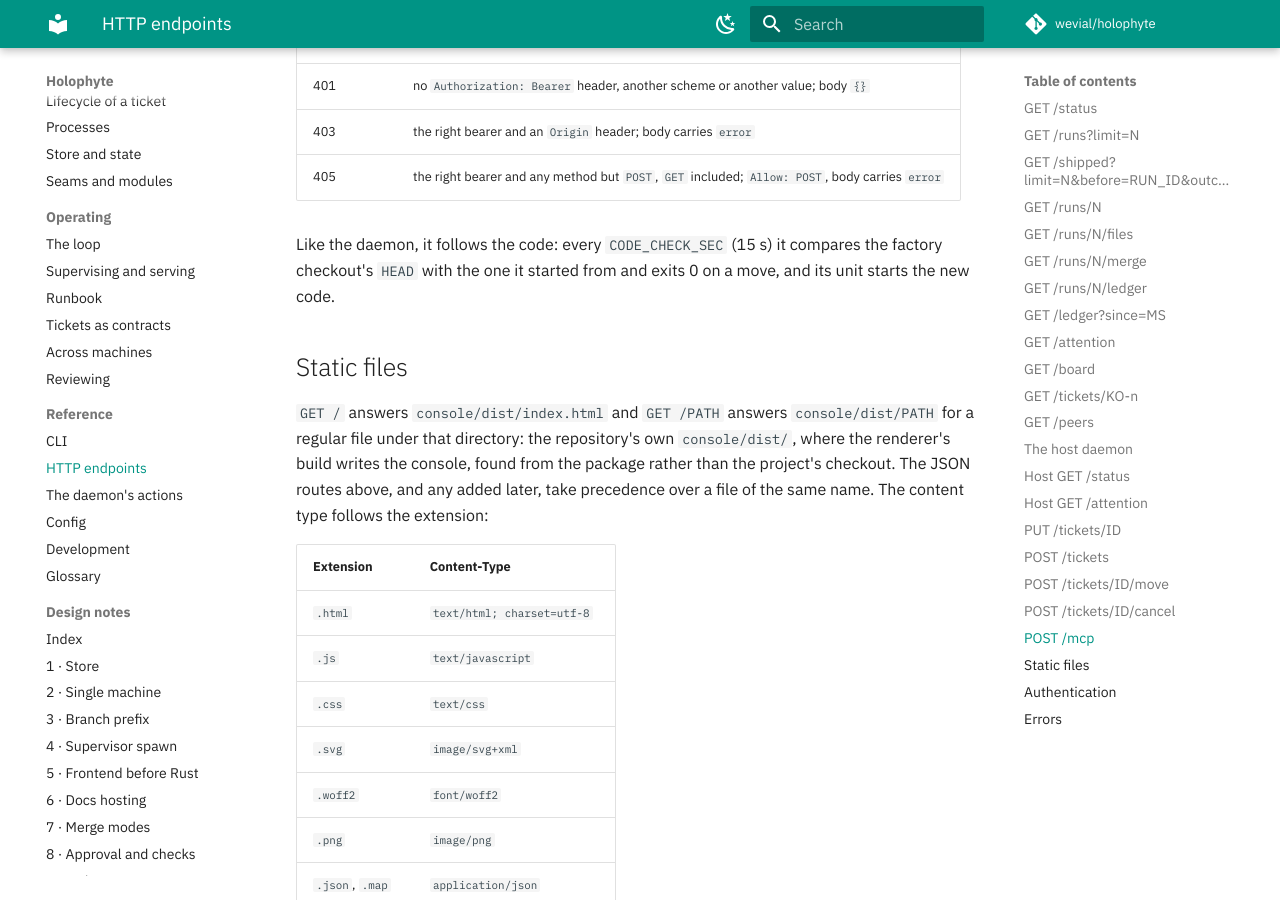
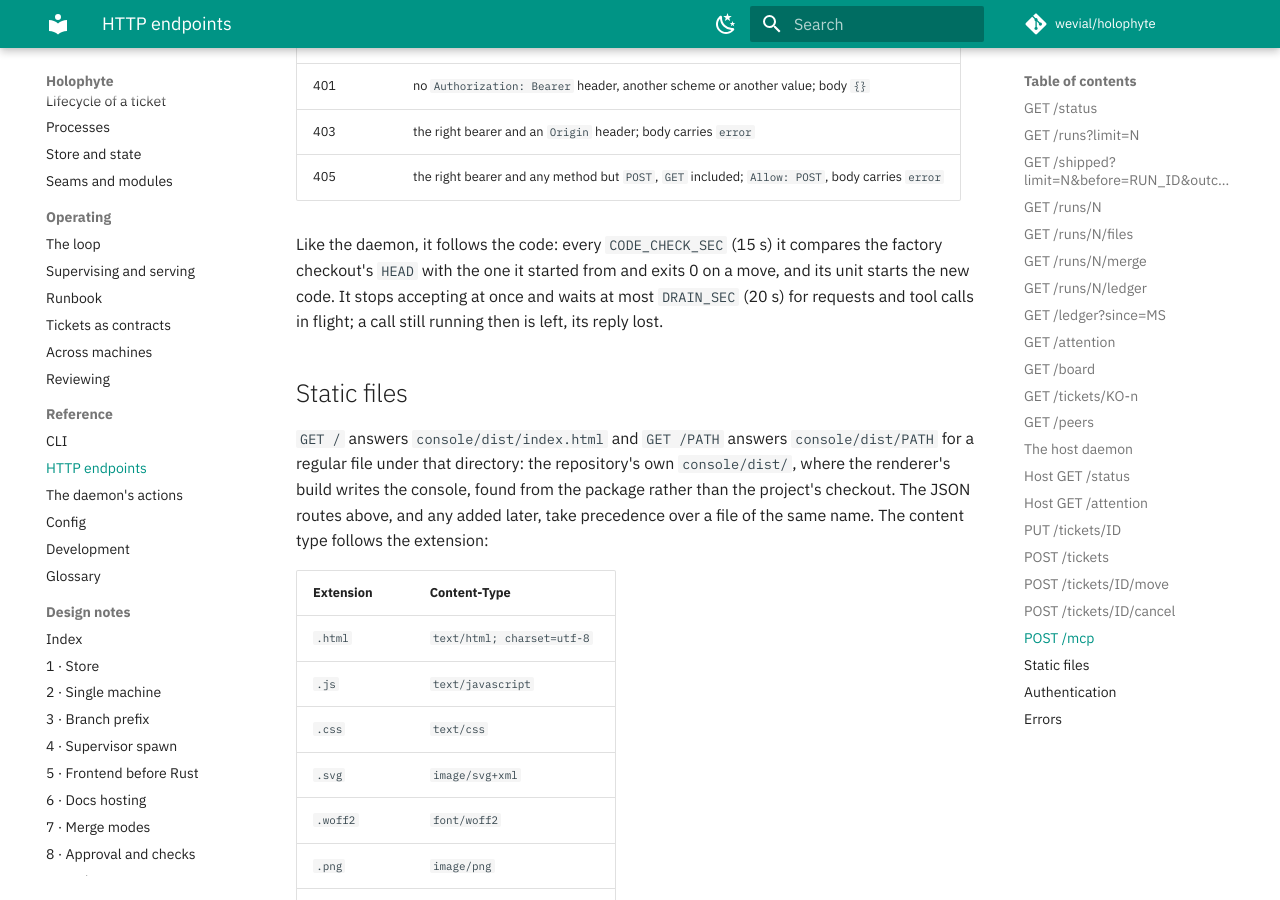
Before and after one commit to wevial/holophyte, an MkDocs documentation site: the page built from docs/reference/http.md, in a window 1280 px wide and 900 px high, scrolled down 19813 px. Built offline with MkDocs 1.6.1 and Material for MkDocs 9.7.7, drawn with Linux system fonts in a browser that asks for light colours; comment, search, counter and statistics services are not loaded.

Commit message:
docs(holo): say how long holo mcp --http drains on a HEAD move (HOLO-149)
Part of the ADDRESS above: the POST /mcp section names the drain and what
happens to a tool call still running when it ends.

```diff
--- a/docs/reference/http.md
+++ b/docs/reference/http.md
@@ -1008,7 +1008,9 @@ runs:
 
 Like the daemon, it follows the code: every `CODE_CHECK_SEC` (15 s) it
 compares the factory checkout's `HEAD` with the one it started from and
-exits 0 on a move, and its unit starts the new code.
+exits 0 on a move, and its unit starts the new code. It stops accepting at
+once and waits at most `DRAIN_SEC` (20 s) for requests and tool calls in
+flight; a call still running then is left, its reply lost.
 
 ## Static files
 
```
